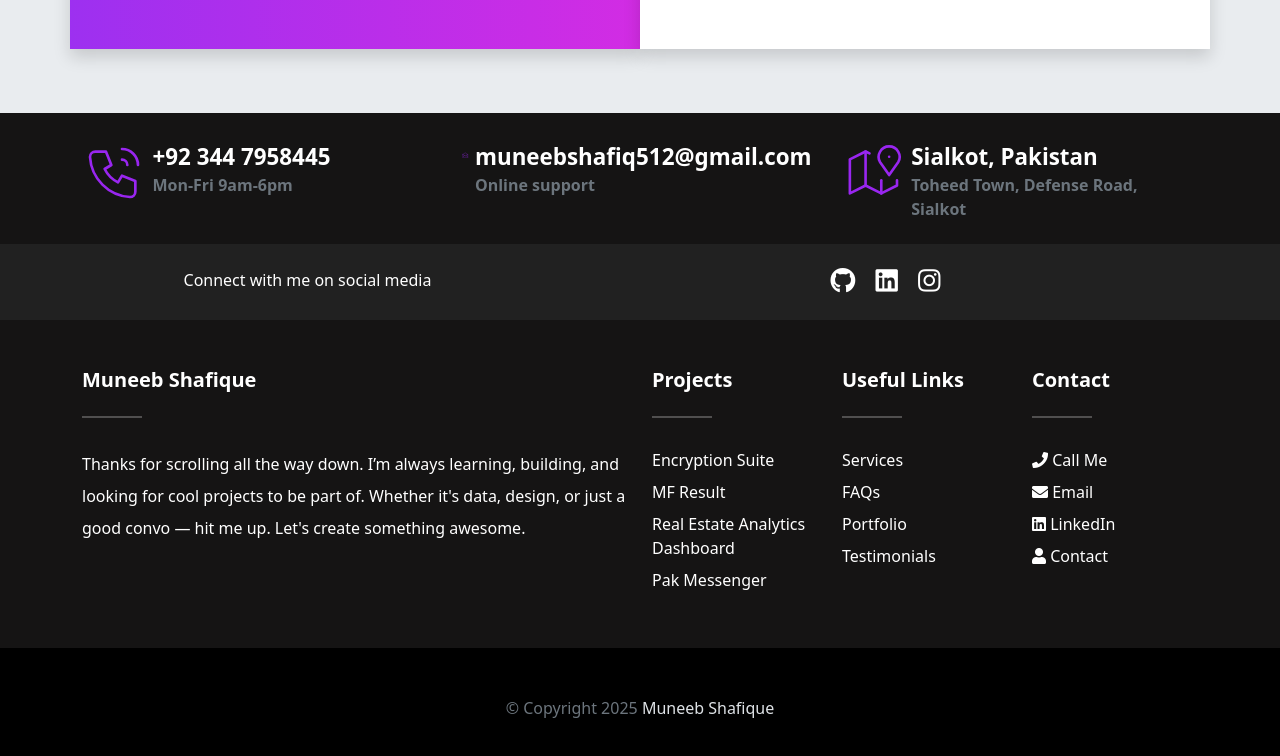
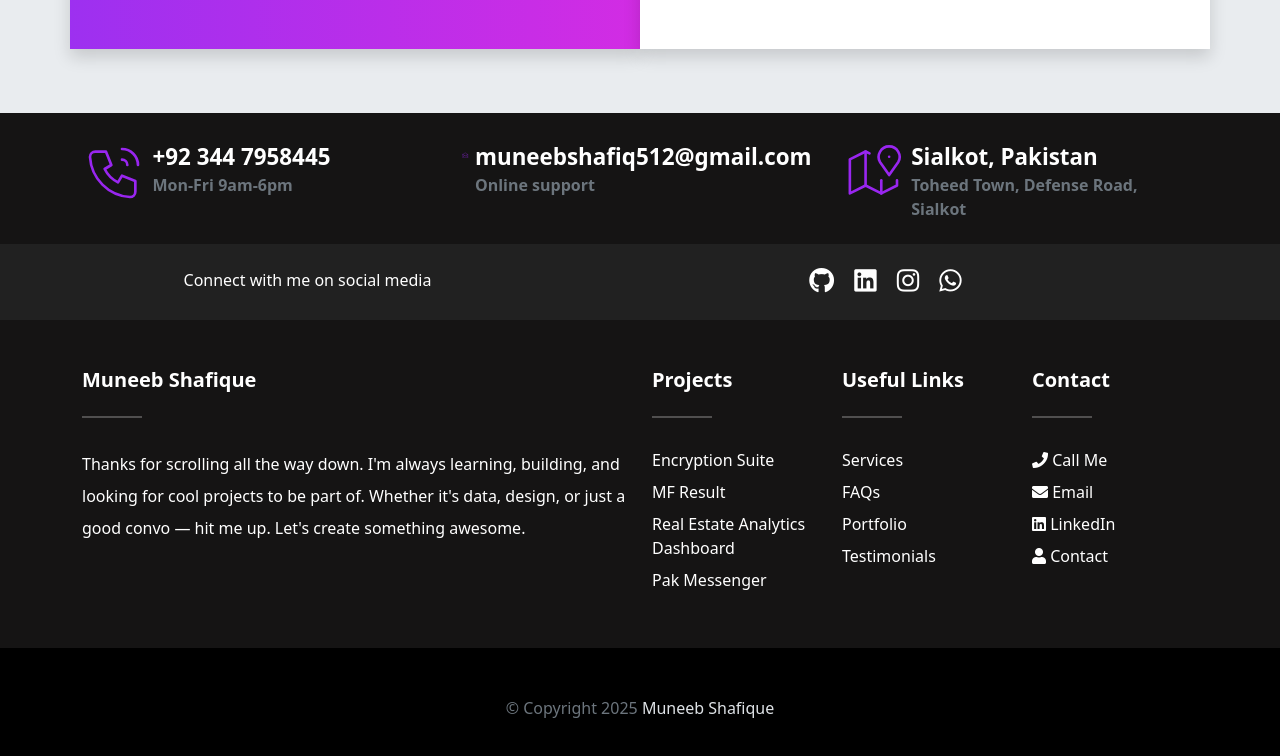
Before and after one commit to muneeb-shafique/Portfolio, a website: page index.html in a window 1280 px wide. Shown: the part 7002-7758 px from the top of the page. Drawn offline with nearby package versions, Linux system fonts and the light colour scheme; files that its build step writes are made by us from their sources.

Commit message:
Adding necessary meta tags

```diff
--- a/index.html
+++ b/index.html
@@ -4,7 +4,16 @@
     <meta charset="UTF-8">
     <meta http-equiv="X-UA-Compatible" content="IE=edge">
     <meta name="viewport" content="width=device-width, initial-scale=1">
+    <meta name="description" content="Muneeb Shafique — Data Scientist, Desktop App Developer (C#), and Frontend Web Dev. I build smart solutions with Python, C#, HTML, and JS.">
     <title>Muneeb Shafique - Portfolio</title>
+    <link rel="canonical" href="https://muneeb-shafique.github.io/Portfolio/" />
+
+    <meta property="og:title" content="Muneeb Shafique | Data Scientist & Developer">
+    <meta property="og:description" content="Explore my portfolio — I'm a Data Scientist, C# App Developer, and Frontend Web Developer creating intelligent, modern solutions.">
+    <meta property="og:url" content="https://muneeb-shafique.github.io/portfolio/">
+    <meta property="og:type" content="website">
+    <!-- <meta property="og:image" content="https://muneeb-shafique.github.io/Portfolio/assets/logo.png"> -->
+
     <link rel="stylesheet" href="assets/css/style.css">
     <link rel="stylesheet" href="assets/css/fontawesome.css">
     <link rel="stylesheet" href="https://cdn.jsdelivr.net/npm/glightbox/dist/css/glightbox.min.css" />
@@ -737,9 +746,10 @@
         <div class="col-lg-7 col-md-6">
           <!-- <a href="#"><i class="fab fa-facebook"></i></a> -->
           <!-- <a href="#"><i class="fab fa-twitter"></i></a> -->
-          <a href="https://github.com/muneeb-shafique"><i class="fab fa-github"></i></a>
-          <a href="https://www.linkedin.com/in/muneeb-shafiq/"><i class="fab fa-linkedin"></i></a>
-          <a href="https://www.instagram.com/ekpmuneeb/"><i class="fab fa-instagram"></i></a>
+          <a href="https://github.com/muneeb-shafique" target="_blank"><i class="fab fa-github"></i></a>
+          <a href="https://www.linkedin.com/in/muneeb-shafiq/" target="_blank"><i class="fab fa-linkedin"></i></a>
+          <a href="https://www.instagram.com/ekpmuneeb/" target="_blank"><i class="fab fa-instagram"></i></a>
+          <a href="https://wa.me/+923447958445/" target="_blank"><i class="fab fa-whatsapp"></i></a>
         </div>
       </div>
     </div>
@@ -752,7 +762,7 @@
         <h5 class="text-capitalize fw-bold">Muneeb Shafique</h5>
         <hr class="bg-white d-inline-block mb-4" style="width: 60px; height: 2px;">
         <p class="lh-lg">
-          Thanks for scrolling all the way down. I’m always learning, building, and looking for cool projects to be part of. Whether it's data, design, or just a good convo — hit me up. Let's create something awesome.
+          Thanks for scrolling all the way down. I'm always learning, building, and looking for cool projects to be part of. Whether it's data, design, or just a good convo — hit me up. Let's create something awesome.
         </p>
       </div>
       <div class="col-12 col-sm-6 col-lg-2 mb-4 mx-auto">
```
